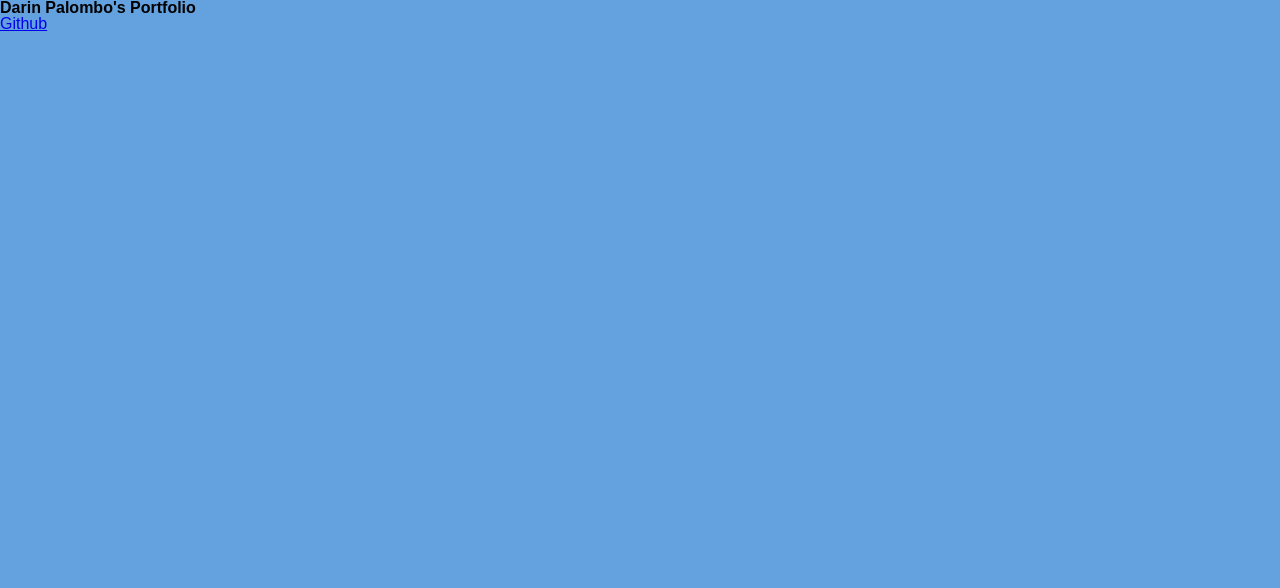
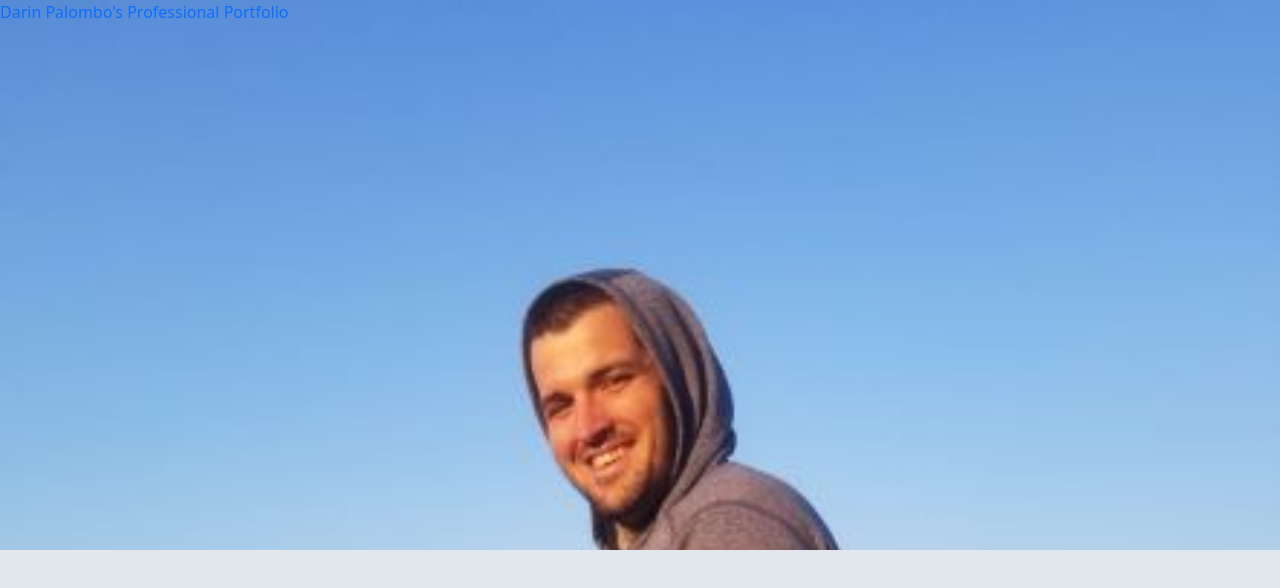
Before and after one commit to Darin1027/Darins-Professional-Portfolio, a plain HTML site: page index.html in a window 1280 px wide. Drawn offline with nearby package versions, Linux system fonts and the light colour scheme.

Commit message:
starting over

```diff
--- a/Assets/css/style.css
+++ b/Assets/css/style.css
@@ -1,21 +1,28 @@
 * {
-  margin:0;
-  padding:0;
+  padding: 0;
+  margin: 0;
+  box-sizing: border-box;
 }
 
 /* style for body of portfolio */
-body {
-background-color: rgb(99, 161, 223);
+body{
+background-color: rgb(226, 231, 237);
+margin: 0px;
+padding: 0px;
 }
 
+ul{
+  list-style: none;
+}
 
-.header{
-  outline: solid 5px orange;
-  border: 4px solid red
+a{
+  text-decoration: none;
 }
-.headertitle{
-  border: 4px dotted green;
+
+section{
+  width: 100%;
+  height: 550px;
+  background-image: url("../photos/IMG-20180728-WA0013.jpg");
+  background-repeat: no-repeat;
+  background-size: cover;
 }
-.headerlinks{
-  border: 4px dashed yellow;
-}
--- a/index.html
+++ b/index.html
@@ -4,25 +4,26 @@
     <meta charset="UTF-8" />
     <meta name="viewport" content="width=device-width, initial-scale=1.0" />
     <title>Darin Palombo's Professional Portfolio</title>
-    <link rel="stylesheet" href="./assets/css/reset.css" />
+    <link
+      href="https://cdn.jsdelivr.net/npm/bootstrap@5.2.2/dist/css/bootstrap.min.css"
+      rel="stylesheet"
+      integrity="sha384-Zenh87qX5JnK2Jl0vWa8Ck2rdkQ2Bzep5IDxbcnCeuOxjzrPF/et3URy9Bv1WTRi"
+      crossorigin="anonymous"
+    />
     <link rel="stylesheet" href="./assets/css/style.css" />
   </head>
 
-  <body class="bodyBox">
-    <header class="navBarBox">
-      <h1 class="titleBox">Darin Palombo's Portfolio</h1>
-      <nav class="linkBox">
+  <body>
+    <section>
+      <!-- nav bar -->
+      <nav>
+        <!-- title -->
+        <a href="#" class="title">Darin Palombo's Professional Portfolio</a>
+        <!-- menu -->
         <ul>
-          <li>
-            <a href="#github">Github</a>
-          </li>
-          <li>
-            <a href=""></a>
-          </li>
+          <li></li>
         </ul>
       </nav>
-    </header>
-    <main class="mainBox"></main>
-    <footer class="footerBox"></footer>
+    </section>
   </body>
 </html>
```
Also changed, not shown: Assets/photos/IMG-20180728-WA0013.jpg (added), psued.txt (added).
